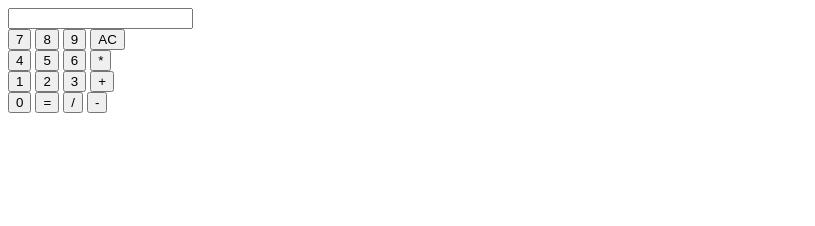
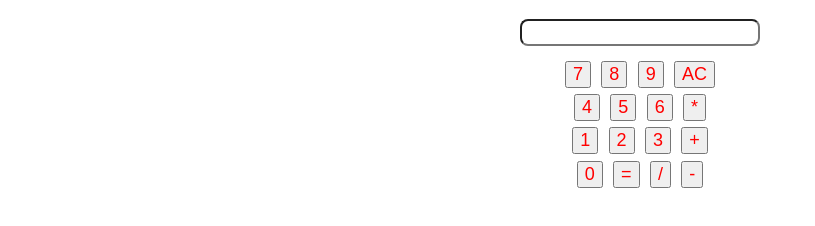
Before and after one commit to Rockyraven/calulator, a plain HTML site: page index.html in a window 1280 px wide. Shown: the whole page, without its empty margins (0-815 px from the left). Drawn offline with Linux system fonts and the light colour scheme.

Commit message:
updated version

```diff
--- a/index.html
+++ b/index.html
@@ -4,6 +4,7 @@
     <meta charset="UTF-8">
     <meta http-equiv="X-UA-Compatible" content="IE=edge">
     <meta num="viewport" content="width=device-width, initial-scale=1.0">
+    <link rel="stylesheet" href="style.css">
     <title>Document</title>
 </head>
 <body>
--- /dev/null
+++ b/style.css
@@ -0,0 +1,18 @@
+
+button{
+    color: red;
+    font-size: large;
+    margin: 0.2rem;
+
+}
+#para{
+    color: blue;
+}
+#input1{
+    border-radius: 0.5rem;
+    margin: 0.7rem;
+    font-size: large;
+}
+body{
+    text-align: center;
+}
```
